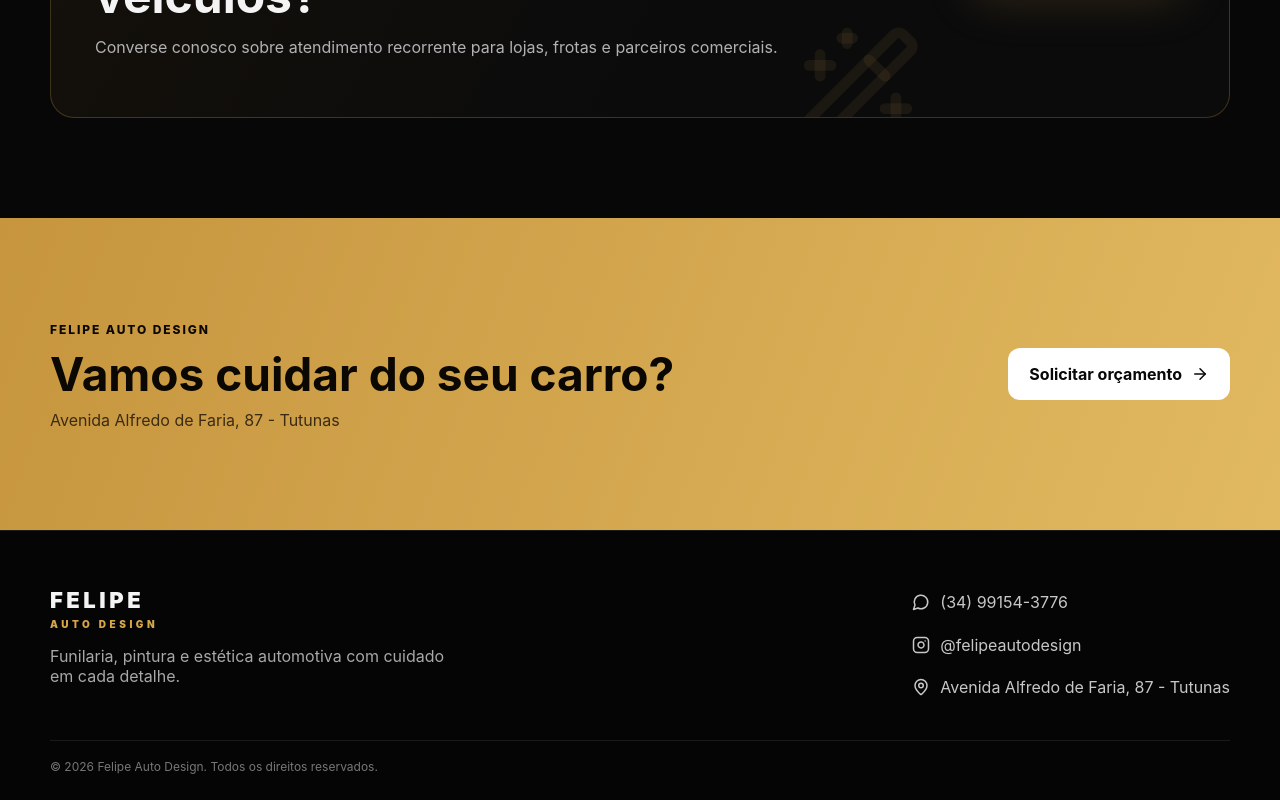
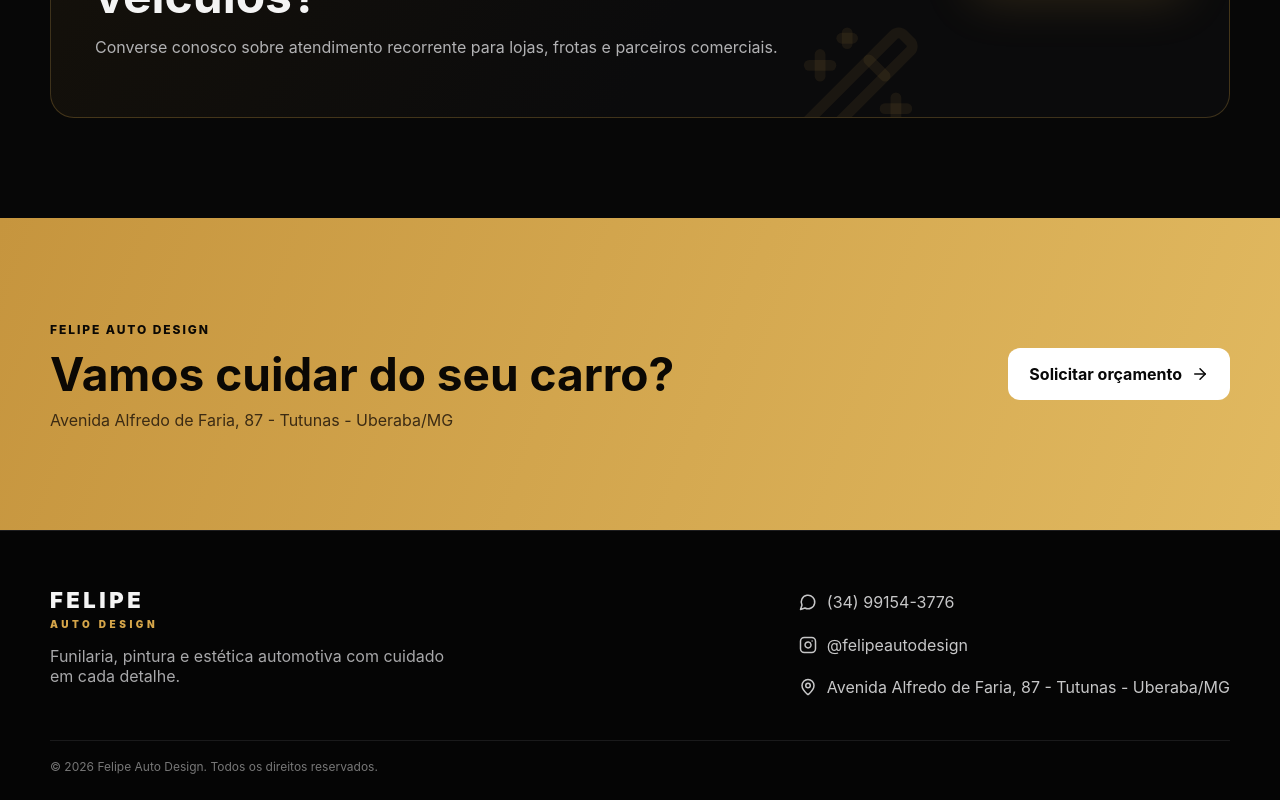
Before and after one commit to wellingtondev/site-funilaria-felipe, a Next.js app: page / in a window 1280 px wide. Shown: the part 2308-3108 px from the top of the page. Built offline with nearby package versions, Linux system fonts and the light colour scheme.

Commit message:
adiciona uberaba mg

```diff
--- a/app/page.tsx
+++ b/app/page.tsx
@@ -49,7 +49,7 @@ export default function Home() {
         <div className="container partner-banner"><div><span className="eyebrow">PARA LOJISTAS E EMPRESAS</span><h2>Precisa de uma funilaria parceira para o seu giro de veículos?</h2><p>Converse conosco sobre atendimento recorrente para lojas, frotas e parceiros comerciais.</p></div><Link className="btn primary" href="/parceiro">Conhecer parceria <ArrowRight size={18}/></Link><WandSparkles className="banner-icon"/></div>
       </section>
 
-      <section className="section contact-strip"><div className="container contact-content"><div><span>FELIPE AUTO DESIGN</span><h2>Vamos cuidar do seu carro?</h2><p>Avenida Alfredo de Faria, 87 - Tutunas</p></div><Link href="/orcamento" className="btn light">Solicitar orçamento <ArrowRight size={18}/></Link></div></section>
+      <section className="section contact-strip"><div className="container contact-content"><div><span>FELIPE AUTO DESIGN</span><h2>Vamos cuidar do seu carro?</h2><p>Avenida Alfredo de Faria, 87 - Tutunas - Uberaba/MG</p></div><Link href="/orcamento" className="btn light">Solicitar orçamento <ArrowRight size={18}/></Link></div></section>
     </main>
   );
 }
--- a/components/Footer.tsx
+++ b/components/Footer.tsx
@@ -11,7 +11,7 @@ export default function Footer() {
         <div className="footer-contact">
           <a href="https://wa.me/5534991543776" target="_blank" rel="noreferrer"><MessageCircle size={18}/> (34) 99154-3776</a>
           <a href="https://instagram.com/felipeautodesign" target="_blank" rel="noreferrer"><Instagram size={18}/> @felipeautodesign</a>
-          <span><MapPin size={18}/> Avenida Alfredo de Faria, 87 - Tutunas</span>
+          <span><MapPin size={18}/> Avenida Alfredo de Faria, 87 - Tutunas - Uberaba/MG</span>
         </div>
       </div>
       <div className="container footer-bottom">© {new Date().getFullYear()} Felipe Auto Design. Todos os direitos reservados.</div>
```
